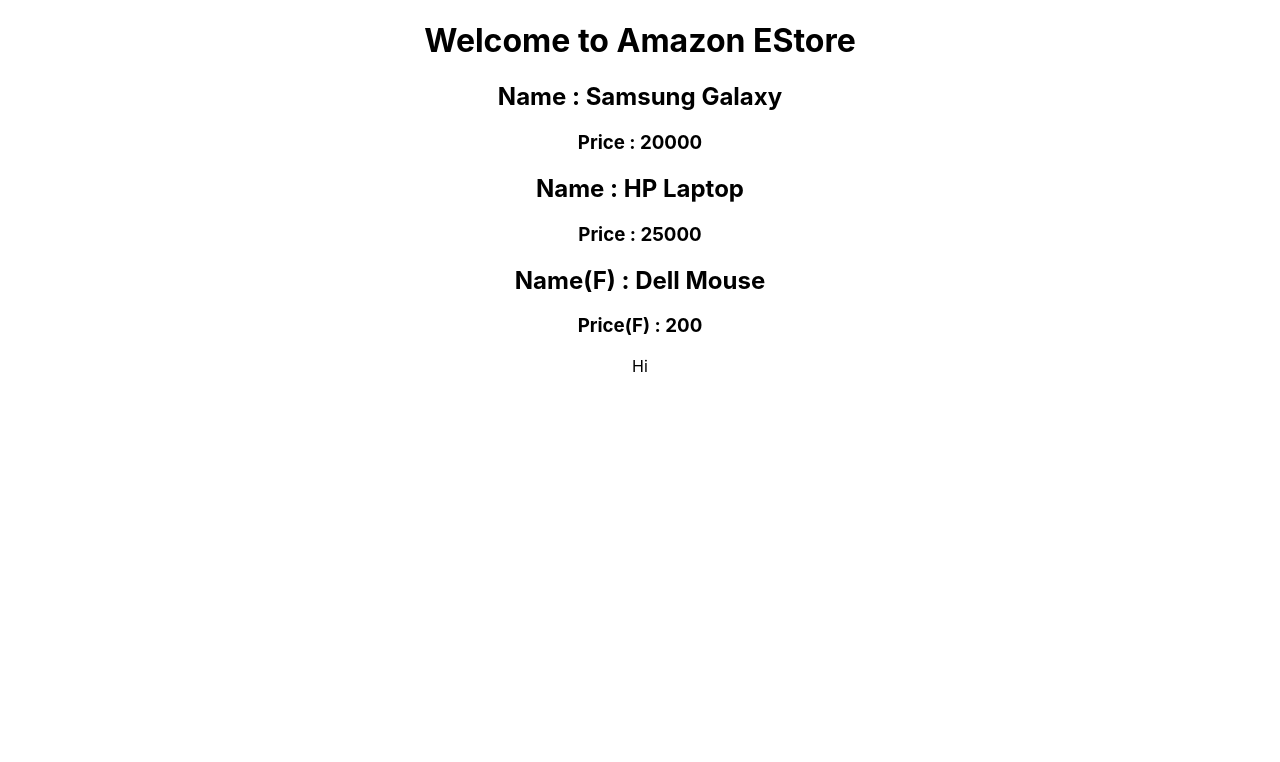
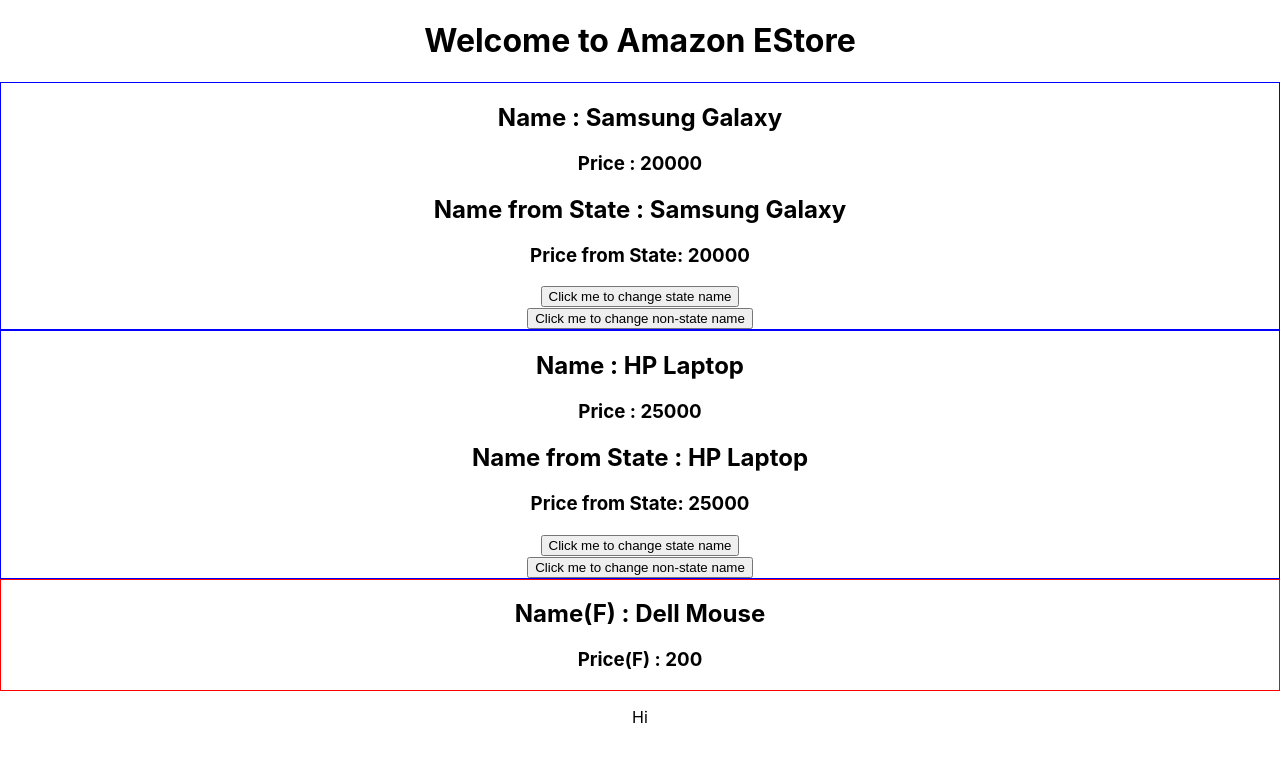
Before and after one commit to aw1app/sl-cis-jfsd, a React (Create React App) app in the folder PHASE1/REACT/my-app2/: page / in a window 1280 px wide. Shown: the top 762 px of the page. Built offline with nearby package versions, Linux system fonts and the light colour scheme.

Commit message:
react updates

```diff
--- a/PHASE1/REACT/my-app2/src/components/Product.js
+++ b/PHASE1/REACT/my-app2/src/components/Product.js
@@ -11,15 +11,43 @@
 
         this.productName = this.props.name;
         this.productPrice = this.props.price;
+
+        this.state = {
+            name: this.props.name,
+            price: this.props.price
+        };
+
+        this.changeName = this.changeName.bind(this);
+        this.changeNameOfInstacnceVar = this.changeNameOfInstacnceVar.bind(this);
+    }
+
+    changeNameOfInstacnceVar(){
+        alert("INSIDE changeNameOfInstacnceVar method");
+        this.productName = "HAHA 2";
+        console.log("this.productName = ", this.productName);
+    }
+
+    changeName(){
+        //alert("INSIDE changeName method");
+        //this.state.name = "HAHA"; // will not work. state variable/data cannot be changed directly
+
+        this.setState( {name:"HAHA 1" });
     }
 
 
     render(){
 
         return (
-            <div style={{'border-width':'2px','border-color':'blue'}}>
+            <div style={{border:"solid 1px", "border-color": 'blue'} }>
             <h2> Name : { this.productName }</h2>
             <h3> Price : { this.productPrice }</h3>
+
+            <h2> Name from State : { this.state.name }</h2>
+            <h3> Price from State: { this.state.price }</h3>
+
+            <button onClick={this.changeName} > Click me to change state   name </button>
+            <br/>
+            <button onClick={this.changeNameOfInstacnceVar} > Click me to change non-state name </button>
             </div>
         )
 
--- a/PHASE1/REACT/my-app2/src/components/ProductF.js
+++ b/PHASE1/REACT/my-app2/src/components/ProductF.js
@@ -9,7 +9,7 @@
 
 
     return (
-        <div style={{'border-width':'2px','border-color':'red'}}>
+        <div style={{border:"solid 1px", "border-color": 'red'} }>
         <h2> Name(F) : { productName }</h2>
         <h3> Price(F) : { productPrice }</h3>
         </div>
```
